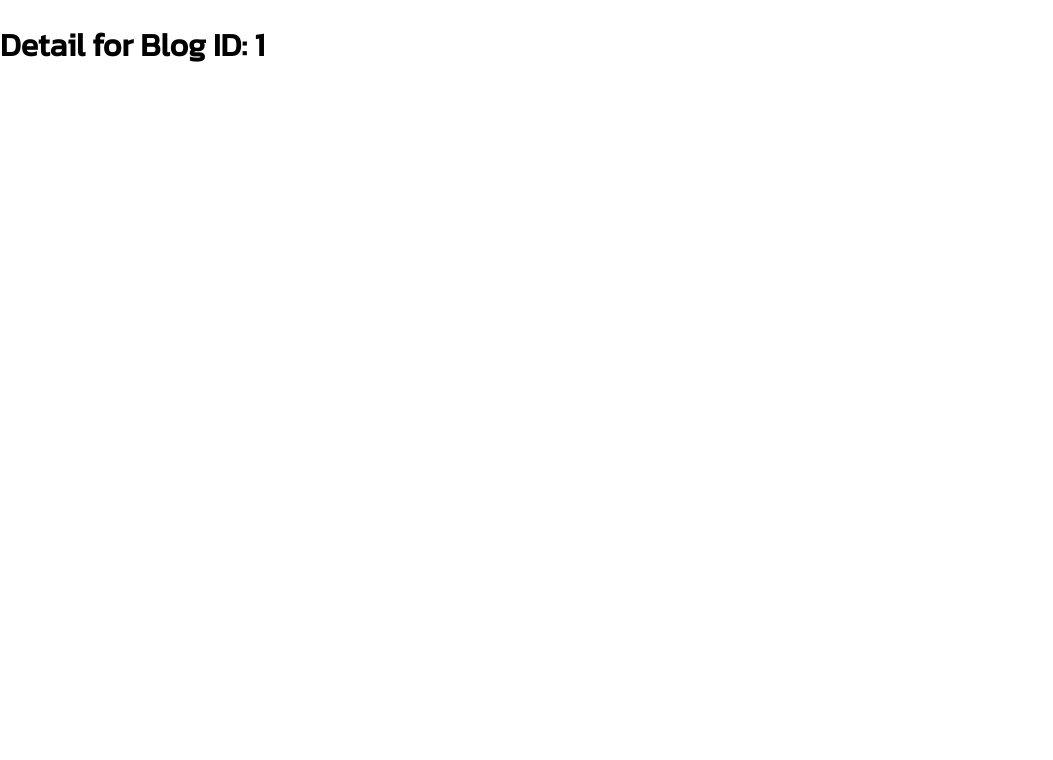
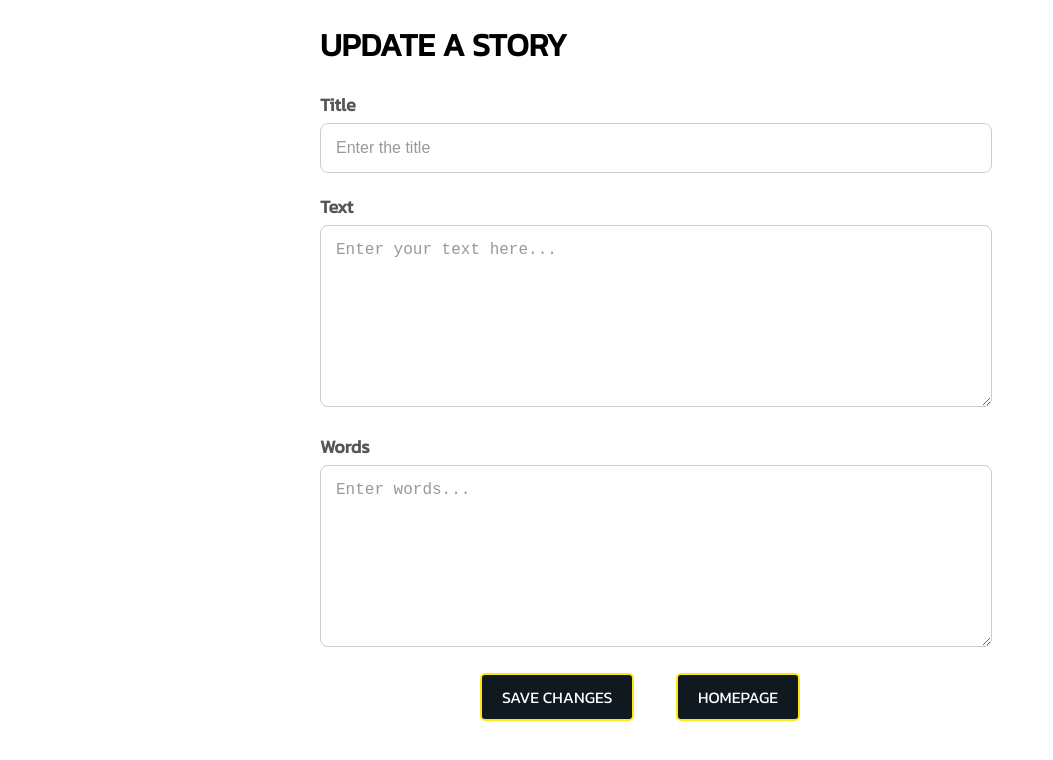
Before and after one commit to abdulhakim-altunkaya/react_firebase_upload_stories, a React (Create React App) app: page /detail/1 in a window 1280 px wide. Shown: the top 760 px of the page, without its empty margins (0-1053 px from the left). Built offline with nearby package versions, Linux system fonts and the light colour scheme; no server answers; the database is empty.

Commit message:
all functionlitiess finished, delete, update, add finished

```diff
--- a/src/Detail.js
+++ b/src/Detail.js
@@ -1,21 +1,90 @@
-import React, { useEffect } from 'react';
-import { useParams } from 'react-router-dom';
-import { collection, query, getDocs, deleteDoc, doc } from "firebase/firestore";
+import React, { useEffect, useState } from 'react';
+import { useParams, useNavigate } from 'react-router-dom';
+import { collection, query, getDocs, getDoc, deleteDoc, setDoc, doc } from "firebase/firestore";
 import { FIREBASE_DB } from "./firebaseConfig";
 
 function Detail() {
+    const navigate = useNavigate();
+
+    //1. fetch the target story by the id params from List.js
     const { firestoreId } = useParams();
 
 
-    const storyRef = doc(FIREBASE_DB, "allstories", firestoreId);
-    console.log(storyRef);
+    const [targetDoc, setTargetDoc] = useState({});
+    const [titleText, setTitleText] = useState("");
+    const [mainText, setMainText] = useState("");
+    const [wordsText, setWordsText] = useState("");
 
+    //2. grab the target story data and put it inside the input fields
+    useEffect(() => {
+        const fetchDoc = async () => {
+            const storyRef = doc(FIREBASE_DB, "allstories", firestoreId);
+            const docSnap = await getDoc(storyRef);
+            const docData = docSnap.data();
+            setTargetDoc(docData);
+            setTitleText(docData.title);
+            setMainText(docData.text);
+            setWordsText(docData.words);
+        };
+        fetchDoc();
+    }, [firestoreId]);
 
+    //3. change the values of target story
+    const handleChange = async () => {
+        const storyRef = doc(FIREBASE_DB, "allstories", firestoreId);
+        const data = {
+            title: titleText,
+            text: mainText,
+            words: wordsText
+          };
+        await setDoc(storyRef, data)
+        navigate("/");
+    }
 
 
     return (
-        <h1>Detail for Blog ID: {firestoreId}</h1>
+        <form className="form" onSubmit={handleChange}>
+            <h1>UPDATE A STORY</h1>
+            <div className="input-wrapper">
+                <label className="label" htmlFor="title">Title</label>
+                <input
+                    className="input-text"
+                    type="text"
+                    id="title"
+                    name="title"
+                    placeholder="Enter the title"
+                    value={titleText}
+                    onChange={(e) => setTitleText(e.target.value)}/>
+            </div>
+            <div className="input-wrapper">
+                <label className="label" htmlFor="text">Text</label>
+                <textarea
+                    className="input-textarea"
+                    id="text"
+                    name="text"
+                    rows="5"
+                    placeholder="Enter your text here..."
+                    value={mainText}
+                    onChange={(e) => setMainText(e.target.value)}/>
+            </div>
+            <div className="input-wrapper">
+                <label className="label" htmlFor="words">Words</label>
+                <textarea
+                    className="input-textarea"
+                    id="words"
+                    name="words"
+                    rows="5"
+                    placeholder="Enter words..."
+                    value={wordsText}
+                    onChange={(e) => setWordsText(e.target.value)}/>
+            </div>
+            <div className='buttonContainer2'>
+                <button type='submit' className='button11'>SAVE CHANGES</button>
+                <button className='button11' onClick={() => navigate("/")}>HOMEPAGE</button>
+            </div>
+        </form>
+
     )
 }
 
-export default Detail
+export default Detail;
--- a/src/InputForm.js
+++ b/src/InputForm.js
@@ -1,9 +1,12 @@
 import React, { useState } from 'react';
+import { useNavigate } from 'react-router-dom';
 import './styles.css';
 import {FIREBASE_DB} from "./firebaseConfig";
 import { addDoc, collection, deleteDoc, updateDoc, onSnapshot, doc  } from 'firebase/firestore';
 
 const InputForm = () => {
+
+  const navigate = useNavigate();
 
   const generateRandomString = (length = 7) => {
     const characters = 'ABCDEFGHIJKLMNOPQRSTUVWXYZabcdefghijklmnopqrstuvwxyz0123456789';
@@ -50,6 +53,7 @@ const InputForm = () => {
 
   return (
     <form className="form" onSubmit={submitForm}>
+      <h1>ADD A NEW STORY</h1>
       <div className="input-wrapper">
         <label className="label" htmlFor="title">Title</label>
         <input
@@ -83,7 +87,11 @@ const InputForm = () => {
           value={formData.words}
           onChange={handleChange}/>
       </div>
-      <button type="submit" className="submit-btn">Submit</button>
+
+      <div className='buttonContainer2'>
+          <button type="submit" className="button11">SAVE STORY</button>
+          <button className='button11' onClick={() => navigate("/")}>HOMEPAGE</button>
+      </div>
     </form>
 
   );
--- a/src/styles.css
+++ b/src/styles.css
@@ -82,21 +82,6 @@ html, body {
   box-shadow: 0 0 8px rgba(92, 157, 237, 0.3);
 }
 
-/* Submit button styles */
-.submit-btn {
-  background-color: #5c9ded;
-  color: #fff;
-  border: none;
-  border-radius: 8px;
-  padding: 15px;
-  font-size: 18px;
-  cursor: pointer;
-  transition: background-color 0.3s ease;
-}
-
-.submit-btn:hover {
-  background-color: #4782c2;
-}
 .titleContainer {
   margin-left: 30px;
 }
@@ -105,6 +90,7 @@ html, body {
 }
 .trashIcon {
   width: 20px;
+  cursor: pointer;
 }
 .listContainer{
   display: flex;
@@ -118,8 +104,16 @@ html, body {
   justify-content: space-between;
   width: 30%;
 }
+.buttonContainer2 {
+  width: 40vw;
+  margin: auto;
+  display: flex;
+  flex-direction: row;
+  justify-content: space-between;
+  width: 50%;
+}
 
-
+@import url('https://fonts.googleapis.com/css2?family=Kanit&display=swap');
 .button11 {
   font-family: 'Kanit', sans-serif;
   background-color: #101820;
```
